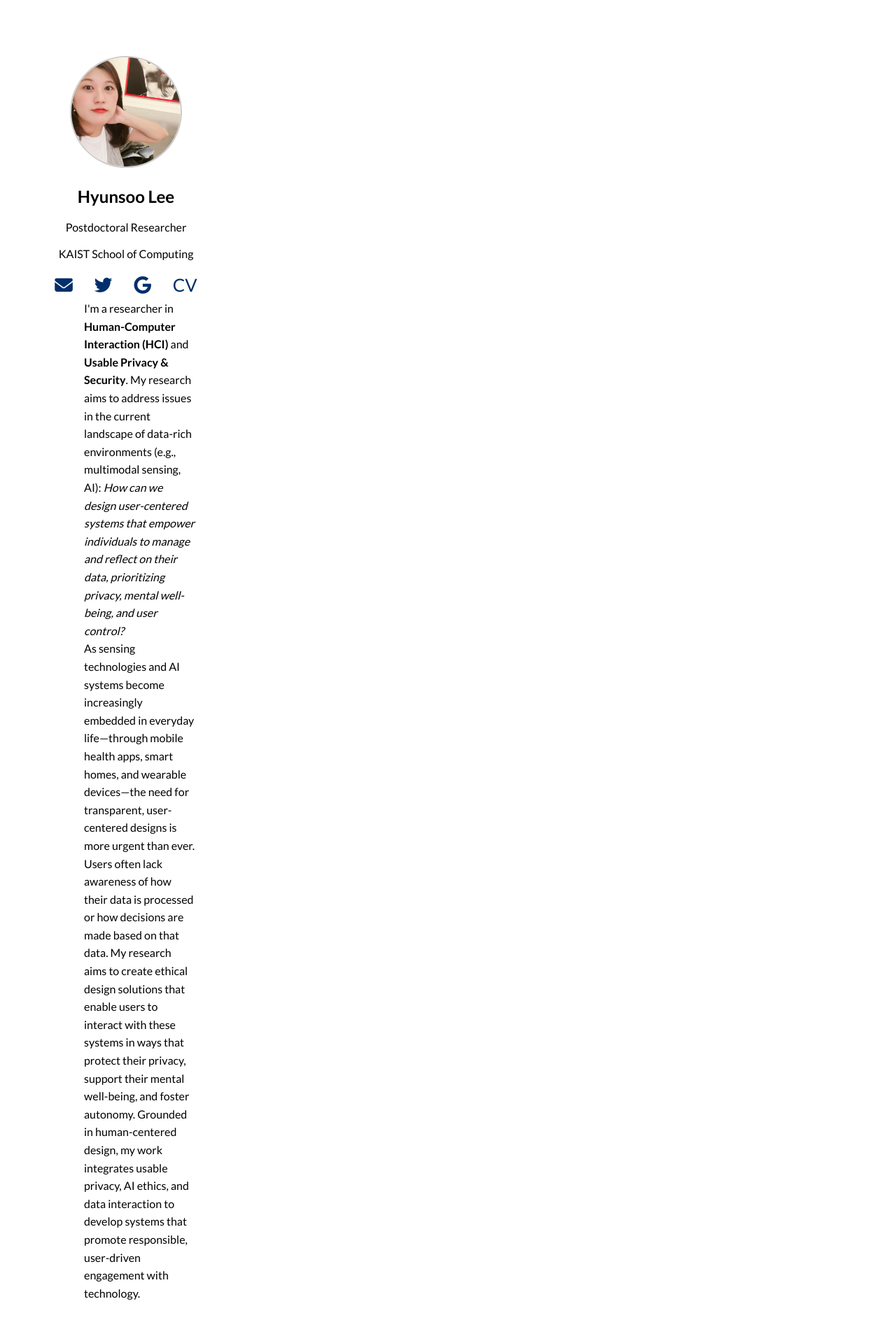
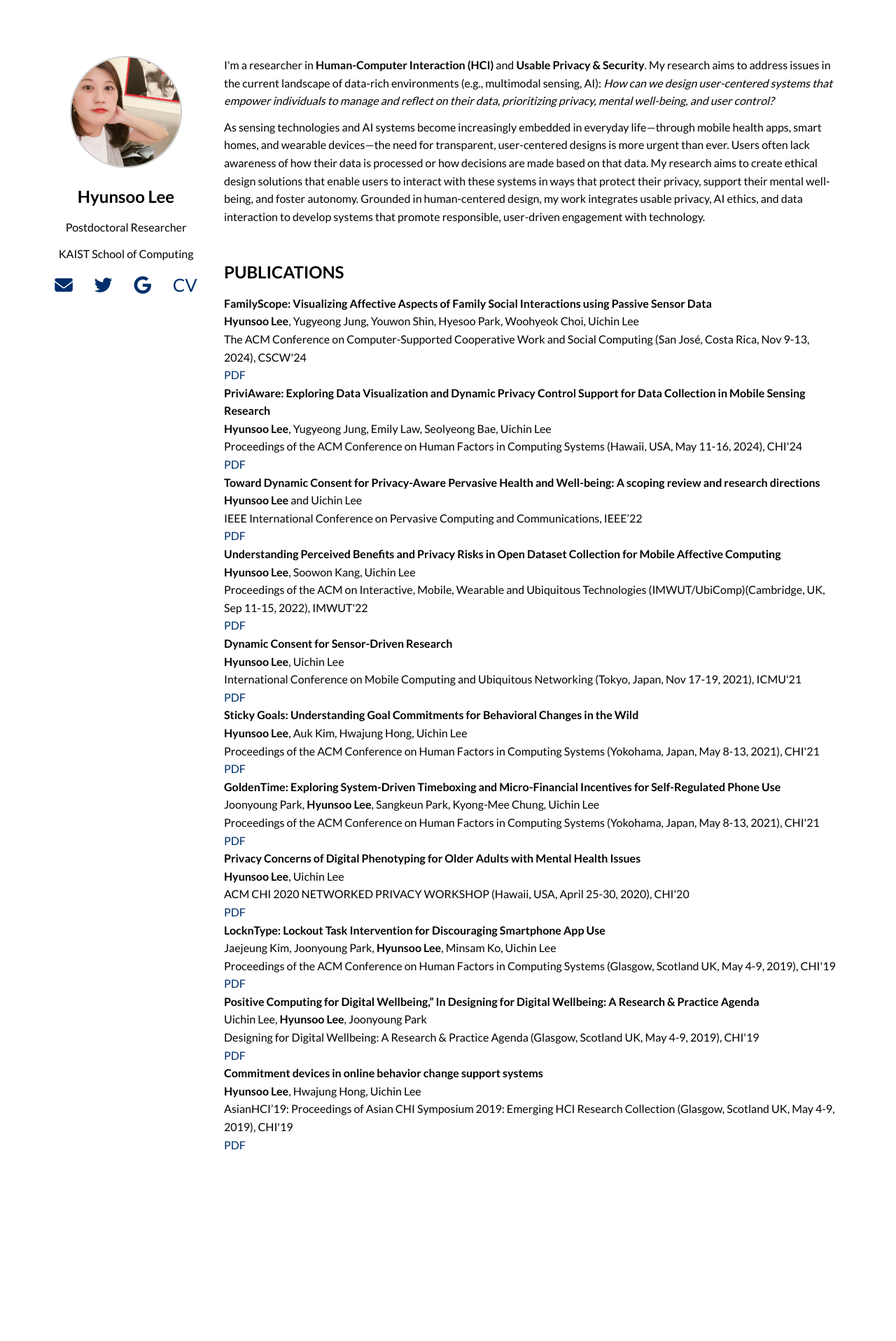
Before and after one commit to hslee90/hslee90.github.io, a Jekyll site: the page built from index.md, in a window 1280 px wide. Shown: the top 1917 px of the page at 70% size. Built offline with Jekyll 4.4.1, drawn with Linux system fonts in a browser that asks for light colours; nearby versions of some CDN libraries; after the commit the page ends 1689 px from its top, so only the background shows below that.

Commit message:
Update index.md

```diff
--- a/index.md
+++ b/index.md
@@ -7,7 +7,7 @@ title: "Hyunsoo Lee"
 
   <!-- 왼쪽: 사진 + 아이콘 -->
   <div class="sidebar">
-   <img src="assets/img/profile.JPG" alt="Profile Image" class="profile-img">
+    <img src="assets/img/profile.JPG" alt="Profile Image" class="profile-img">
 
     <!-- 이름, 직함, 소속 -->
     <div class="profile-info">
@@ -16,23 +16,20 @@ title: "Hyunsoo Lee"
       <p>KAIST School of Computing</p>
     </div>
 
-   <div class="icon-links">
-  <a href="mailto:hslee90@kaist.ac.kr"><i class="fa-solid fa-envelope"></i></a>
-  <a href="https://twitter.com/hyunsoo820"><i class="fa-brands fa-twitter"></i></a>
-  <a href="https://scholar.google.com/citations?user=ctglUjoAAAAJ&hl=en"><i class="fa-brands fa-google"></i></a>
-<a href="assets/CV.pdf" target="_blank" class="cv-button">CV</a>
-</div>
-
+    <!-- 이메일, 트위터, 구글스칼라, CV -->
+    <div class="icon-links">
+      <a href="mailto:hslee90@kaist.ac.kr"><i class="fa-solid fa-envelope"></i></a>
+      <a href="https://twitter.com/hyunsoo820"><i class="fa-brands fa-twitter"></i></a>
+      <a href="https://scholar.google.com/citations?user=ctglUjoAAAAJ&hl=en"><i class="fa-brands fa-google"></i></a>
+      <a href="assets/CV.pdf" target="_blank" class="cv-button">CV</a>
+    </div>
+  </div> <!-- .sidebar 닫기 -->
 
   <!-- 오른쪽: 텍스트 내용 -->
   <div class="main-content">
-    <p>I'm a researcher in <strong>Human-Computer Interaction (HCI)</strong> and <strong>Usable Privacy & Security</strong>. My research aims to address issues in the current landscape of data-rich environments (e.g., multimodal sensing, AI): <i>How
-      can we design user-centered systems that empower individuals to manage and reflect on their data, prioritizing privacy, mental well-being, and user control?</i><br>
+    <p>I'm a researcher in <strong>Human-Computer Interaction (HCI)</strong> and <strong>Usable Privacy & Security</strong>. My research aims to address issues in the current landscape of data-rich environments (e.g., multimodal sensing, AI): <i>How can we design user-centered systems that empower individuals to manage and reflect on their data, prioritizing privacy, mental well-being, and user control?</i></p>
 
-      As sensing technologies and AI systems become increasingly embedded in everyday life—through mobile health apps, smart homes, and wearable devices—the need for transparent, user-centered designs is more urgent than ever. Users often lack awareness of how their data is processed or how decisions are made based on
-      that data. My research aims to create ethical design solutions that enable users to interact with these systems in ways that protect their privacy, support their mental well-being, and foster autonomy. Grounded in human-centered design, my work integrates usable privacy, AI ethics, and data interaction to develop
-      systems that promote responsible, user-driven engagement with technology.
-</p>
+    <p>As sensing technologies and AI systems become increasingly embedded in everyday life—through mobile health apps, smart homes, and wearable devices—the need for transparent, user-centered designs is more urgent than ever. Users often lack awareness of how their data is processed or how decisions are made based on that data. My research aims to create ethical design solutions that enable users to interact with these systems in ways that protect their privacy, support their mental well-being, and foster autonomy. Grounded in human-centered design, my work integrates usable privacy, AI ethics, and data interaction to develop systems that promote responsible, user-driven engagement with technology.</p>
 
     <h2 id="publications">PUBLICATIONS</h2>
 
@@ -113,6 +110,6 @@ title: "Hyunsoo Lee"
       <a href="link_to_pdf_3.pdf">PDF</a>
     </div>
 
-  </div>
+  </div> <!-- .main-content 닫기 -->
 
-</div>
+</div> <!-- .page-wrapper 닫기 -->
```
